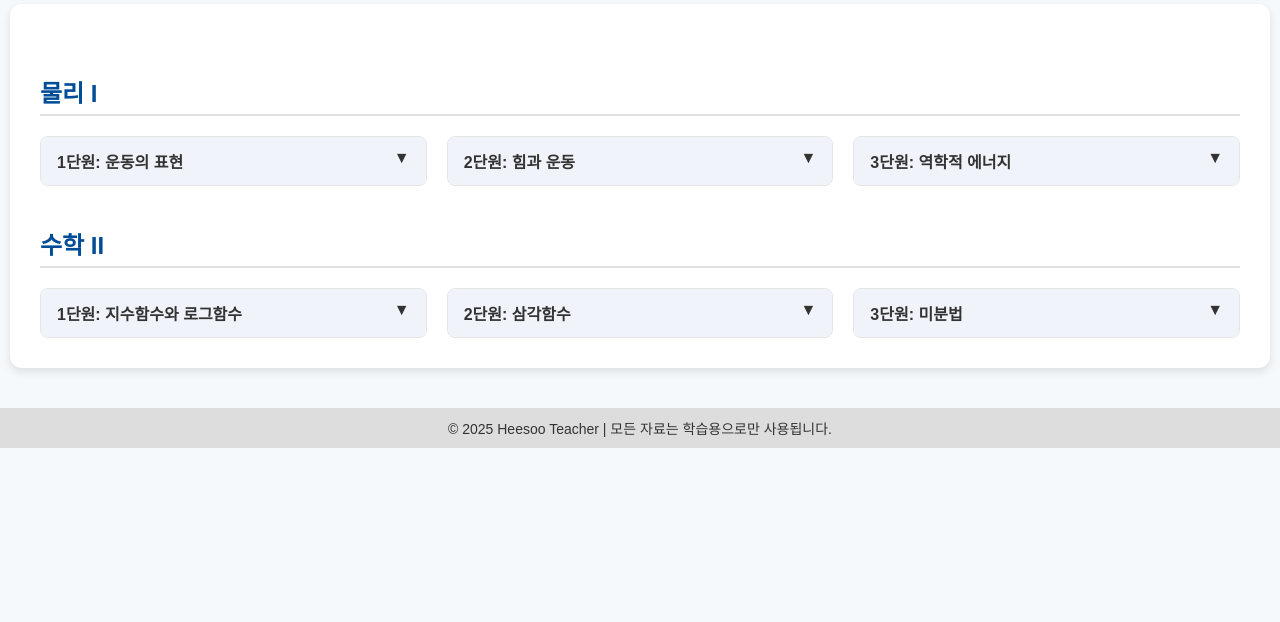
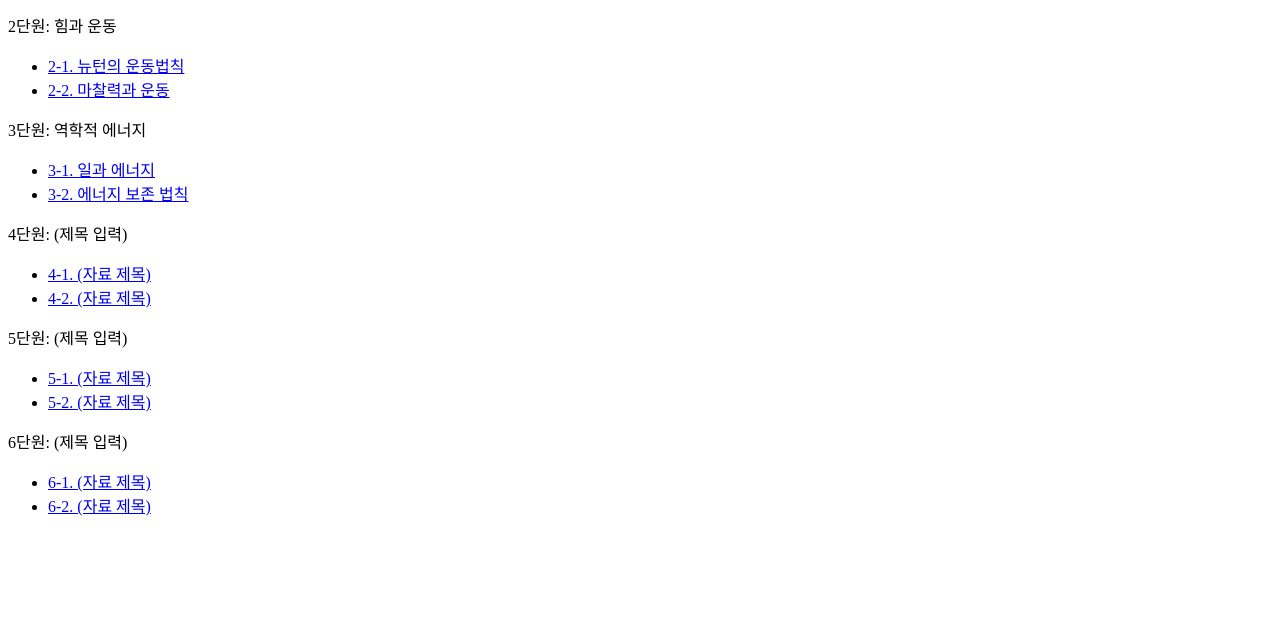
Before and after one commit to heesoo-star/physics, a plain HTML site: page index.html in a window 1280 px wide. Shown: the part 178-800 px from the top of the page. Drawn offline with Linux system fonts and the light colour scheme.

Commit message:
Update index.html

```diff
--- a/index.html
+++ b/index.html
@@ -1,124 +1,6 @@
-<!DOCTYPE html>
-<html lang="ko">
-<head>
-  <meta charset="UTF-8">
-  <title>희수쌤의 수업 자료실</title>
-  <style>
-    body {
-      font-family: 'Pretendard', 'Arial', sans-serif;
-      background-color: #f6f9fc;
-      color: #333;
-      margin: 0;
-      padding: 0;
-    }
-    header {
-      background-color: #004c97;
-      color: white;
-      text-align: center;
-      padding: 20px 0;
-    }
-    main {
-      max-width: 1200px;
-      margin: 40px auto;
-      background: white;
-      border-radius: 12px;
-      padding: 30px;
-      box-shadow: 0 4px 10px rgba(0,0,0,0.1);
-    }
-    h1 { margin: 0; }
-    h2 {
-      color: #004c97;
-      border-bottom: 2px solid #e0e0e0;
-      padding-bottom: 5px;
-      margin-top: 40px;
-    }
-
-    /* ✅ 핵심: 카드 3단 그리드 */
-    .grid {
-      display: grid;
-      grid-template-columns: repeat(3, 1fr);
-      gap: 20px;
-    }
-
-    /* 반응형: 화면 좁을 때 자동으로 줄이기 */
-    @media (max-width: 1000px) {
-      .grid {
-        grid-template-columns: repeat(2, 1fr);
-      }
-    }
-    @media (max-width: 650px) {
-      .grid {
-        grid-template-columns: 1fr;
-      }
-    }
-
-    .unit {
-      border: 1px solid #e5e5e5;
-      border-radius: 8px;
-      background-color: #f9fbff;
-      transition: transform 0.2s, box-shadow 0.2s;
-      overflow: hidden;
-    }
-    .unit:hover {
-      transform: translateY(-3px);
-      box-shadow: 0 4px 10px rgba(0,0,0,0.1);
-    }
-
-    .unit-header {
-      background-color: #f0f4fa;
-      padding: 12px 16px;
-      cursor: pointer;
-      font-weight: bold;
-      position: relative;
-    }
-    .unit-header::after {
-      content: '▼';
-      position: absolute;
-      right: 16px;
-      transition: transform 0.2s;
-    }
-    .unit-header.active::after {
-      transform: rotate(-180deg);
-    }
-    .unit-content {
-      display: none;
-      padding: 10px 20px 15px;
-      background: #fff;
-    }
-    .unit-content ul {
-      list-style-type: none;
-      padding-left: 0;
-      margin: 0;
-    }
-    .unit-content li {
-      margin: 8px 0;
-    }
-    a {
-      color: #007acc;
-      text-decoration: none;
-    }
-    a:hover {
-      text-decoration: underline;
-    }
-    footer {
-      background-color: #ddd;
-      padding: 10px 0;
-      text-align: center;
-      font-size: 14px;
-      color: #333;
-      margin-top: 40px;
-    }
-  </style>
-</head>
-<body>
-  <header>
-    <h1>📚 희수쌤의 수업 자료실</h1>
-    <p>과목별 단원을 클릭하면 세부 자료가 펼쳐집니다.</p>
-  </header>
-
-  <main>
 <h2>물리 I</h2>
 <div class="grid">
+  <!-- 1단원 -->
   <div class="unit">
     <div class="unit-header">1단원: 운동의 표현</div>
     <div class="unit-content">
@@ -130,6 +12,7 @@
     </div>
   </div>
 
+  <!-- 2단원 -->
   <div class="unit">
     <div class="unit-header">2단원: 힘과 운동</div>
     <div class="unit-content">
@@ -140,6 +23,7 @@
     </div>
   </div>
 
+  <!-- 3단원 -->
   <div class="unit">
     <div class="unit-header">3단원: 역학적 에너지</div>
     <div class="unit-content">
@@ -149,67 +33,37 @@
       </ul>
     </div>
   </div>
-    </div>
 
-    <h2>수학 II</h2>
-    <div class="grid">
+  <!-- 4단원 (추가) -->
   <div class="unit">
-        <div class="unit-header">1단원: 지수함수와 로그함수</div>
+    <div class="unit-header">4단원: (제목 입력)</div>
     <div class="unit-content">
       <ul>
-            <li><a href="#">개념 정리 PDF</a></li>
-            <li><a href="#">보충 강의 영상</a></li>
+        <li><a href="#">4-1. (자료 제목)</a></li>
+        <li><a href="#">4-2. (자료 제목)</a></li>
       </ul>
     </div>
   </div>
 
+  <!-- 5단원 (추가) -->
   <div class="unit">
-        <div class="unit-header">2단원: 삼각함수</div>
+    <div class="unit-header">5단원: (제목 입력)</div>
     <div class="unit-content">
       <ul>
-            <li><a href="#">삼각함수 그래프</a></li>
-            <li><a href="#">주기성과 위상 이동</a></li>
+        <li><a href="#">5-1. (자료 제목)</a></li>
+        <li><a href="#">5-2. (자료 제목)</a></li>
       </ul>
     </div>
   </div>
 
+  <!-- 6단원 (추가) -->
   <div class="unit">
-        <div class="unit-header">3단원: 미분법</div>
+    <div class="unit-header">6단원: (제목 입력)</div>
     <div class="unit-content">
       <ul>
-            <li><a href="#">도함수 개념</a></li>
-            <li><a href="#">그래프와 접선</a></li>
+        <li><a href="#">6-1. (자료 제목)</a></li>
+        <li><a href="#">6-2. (자료 제목)</a></li>
       </ul>
     </div>
   </div>
 </div>
-  </main>
-
-  <footer>
-    &copy; 2025 Heesoo Teacher | 모든 자료는 학습용으로만 사용됩니다.
-  </footer>
-
-  <script>
-    // 펼침 기능 제어
-    const headers = document.querySelectorAll('.unit-header');
-    headers.forEach(header => {
-      header.addEventListener('click', () => {
-        const content = header.nextElementSibling;
-        const isActive = header.classList.contains('active');
-
-        // 다른 열려 있는 항목 닫기
-        document.querySelectorAll('.unit-header.active').forEach(h => {
-          h.classList.remove('active');
-          h.nextElementSibling.style.display = 'none';
-        });
-
-        // 클릭한 항목 토글
-        if (!isActive) {
-          header.classList.add('active');
-          content.style.display = 'block';
-        }
-      });
-    });
-  </script>
-</body>
-</html>
```
Lines whose indentation alone changed are shown as unchanged.
